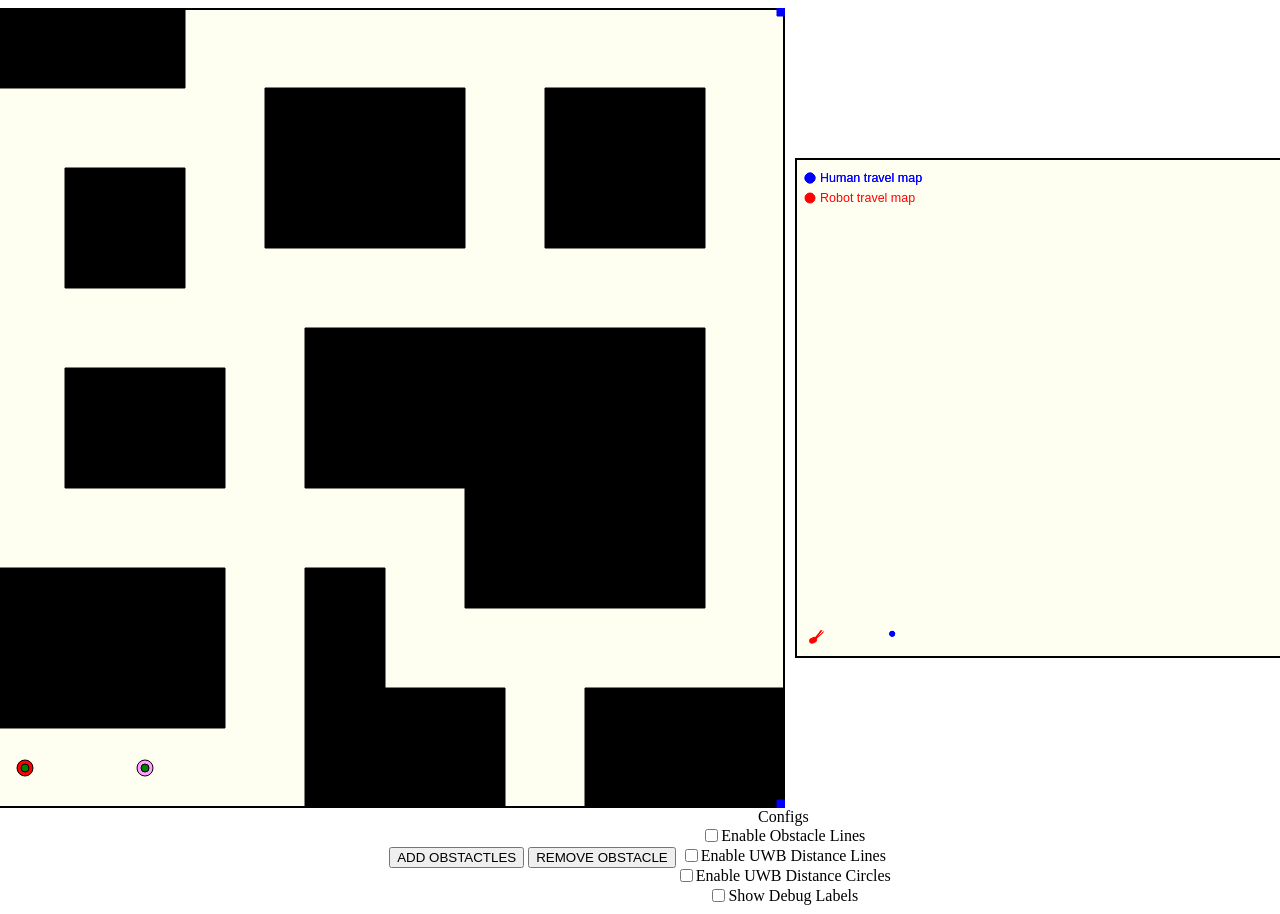
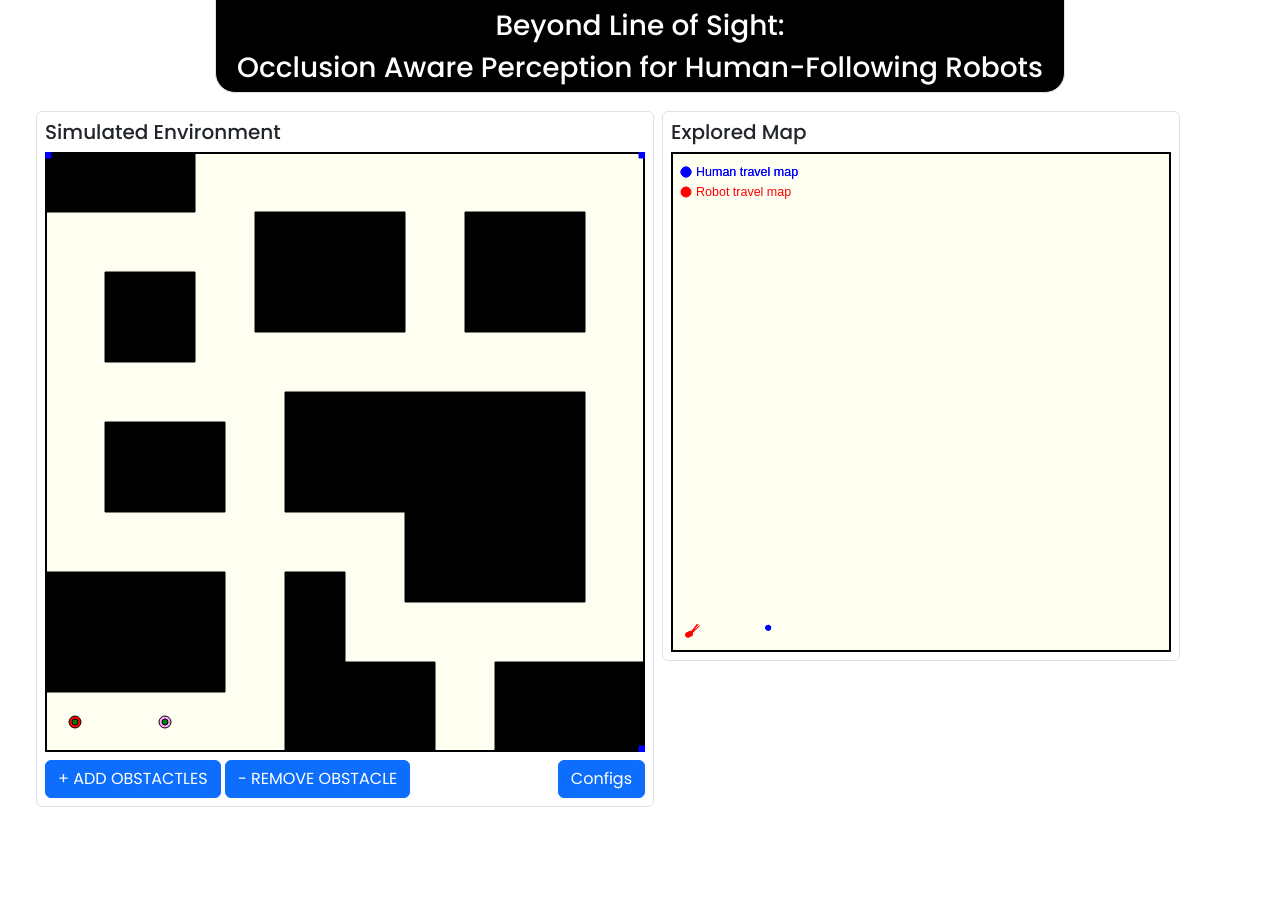
Before and after one commit to shakthisachintha/Beyond-The-Line-Of-Sight, a website built with webpack: page index.html in a window 1280 px wide. After the commit the page ends 807 px from the top, so only its background shows below. Built offline with nearby package versions, Linux system fonts and the light colour scheme.

Commit message:
some modifications

```diff
--- a/index.html
+++ b/index.html
@@ -4,53 +4,113 @@
 <head>
     <meta charset="UTF-8">
     <meta name="viewport" content="width=device-width, initial-scale=1.0">
-    <title>My TypeScript Web Page</title>
+    <title>Beyond The Line of Sight</title>
     <base href="/">
+    <link href="https://cdn.jsdelivr.net/npm/bootstrap@5.3.3/dist/css/bootstrap.min.css" rel="stylesheet"
+        integrity="sha384-QWTKZyjpPEjISv5WaRU9OFeRpok6YctnYmDr5pNlyT2bRjXh0JMhjY6hW+ALEwIH" crossorigin="anonymous">
+    <link rel="preconnect" href="https://fonts.googleapis.com">
+    <link rel="preconnect" href="https://fonts.gstatic.com" crossorigin>
+    <link
+        href="https://fonts.googleapis.com/css2?family=Poppins:ital,wght@0,100;0,200;0,300;0,400;0,500;0,600;0,700;0,800;0,900;1,100;1,200;1,300;1,400;1,500;1,600;1,700;1,800;1,900&display=swap"
+        rel="stylesheet">
 </head>
 
 <body>
     <div class="main-container">
-        <div class="row">
-            <div id="container"></div>
-            <div>
-                <div class="row">
-                    <div id="map-container" class="map-container"></div>
+        <div class="container-fluid">
+            <div class="row justify-content-center">
+                <div class="d-flex flex-column notch-border text-center">
+                    <h3>Beyond Line of Sight: </h3>
+                    <h3>Occlusion Aware Perception for Human-Following Robots</h3>
+                </div>
+            </div>
+
+            <div class="d-flex flex-row mt-2 ps-4 pe-4">
+                <div class="d-flex flex-column border rounded p-2">
+                    <div>
+                        <h5>Simulated Environment</h5>
+                    </div>
+
+                    <div class="d-flex flex-column">
+                        <div id="simulation-container"></div>
+
+                        <div class="d-flex flex-row mt-2 justify-content-between">
+                            <div>
+                                <button class="btn btn-primary" id="addObs"> + ADD OBSTACTLES</button>
+                                <button class="btn btn-primary" id="removeObs"> - REMOVE OBSTACLE</button>
+                            </div>
+                            <div>
+                                <button type="button" class="btn btn-primary" data-bs-toggle="modal"
+                                    data-bs-target="#configModal">
+                                    Configs
+                                </button>
+                            </div>
+                        </div>
+                    </div>
+                </div>
+
+
+
+                <div class="ms-2 d-flex h-100 flex-column border rounded p-2">
+                    <div>
+                        <h5>Explored Map</h5>
+                    </div>
+                    <div class="row">
+                        <div class="col">
+                            <div id="map-container"></div>
+                        </div>
+                    </div>
                 </div>
             </div>
         </div>
 
-        <div class="row">
-            <div>
-                <button id="addObs">ADD OBSTACTLES</button>
-                <button id="removeObs">REMOVE OBSTACLE</button>
-            </div>
+        <!-- Modal -->
+        <div class="modal fade" id="configModal" tabindex="-1" aria-labelledby="configModalLabel" aria-hidden="true">
+            <div class="modal-dialog modal-dialog-centered">
+                <div class="modal-content">
+                    <div class="modal-header">
+                        <h1 class="modal-title fs-5" id="configModalLabel">Simulator Configs</h1>
+                        <button type="button" class="btn-close" data-bs-dismiss="modal" aria-label="Close"></button>
+                    </div>
+                    <div class="modal-body">
+                        <div class="config-item">
+                            <div>Enable Obstacle Lines</div>
+                            <div class="form-check form-switch">
+                                <input class="form-check-input" type="checkbox" role="switch" id="enableObstacleLines">
+                            </div>
+                        </div>
 
-            <div class="configs-container">
-                <div class="title">Configs</div>
-                <div class="body">
-                    <div class="config-item">
-                        <div><input type="checkbox" id="enableObstacleLines"></div>
-                        <div>Enable Obstacle Lines</div>
+                        <div class="config-item">
+                            <div>Enable UWB Distance Lines</div>
+                            <div class="form-check form-switch">
+                                <input class="form-check-input" type="checkbox" role="switch" id="showUwbDistanceLines">
+                            </div>
+                        </div>
+
+                        <div class="config-item">
+                            <div>Enable UWB Distance Circles</div>
+                            <div class="form-check form-switch">
+                                <input class="form-check-input" type="checkbox" role="switch"
+                                    id="showUwbDistanceCircles">
+                            </div>
+                        </div>
+
+                        <div class="config-item">
+                            <div>Show Debug Labels</div>
+                            <div class="form-check form-switch">
+                                <input class="form-check-input" type="checkbox" role="switch" id="showDebugLabels">
+                            </div>
+                        </div>
                     </div>
-
-                    <div class="config-item">
-                        <div><input type="checkbox" id="showUwbDistanceLines"></div>
-                        <div>Enable UWB Distance Lines</div>
-                    </div>
-
-                    <div class="config-item">
-                        <div><input type="checkbox" id="showUwbDistanceCircles"></div>
-                        <div>Enable UWB Distance Circles</div>
-                    </div>
-
-                    <div class="config-item">
-                        <div><input type="checkbox" id="showDebugLabels"></div>
-                        <div>Show Debug Labels</div>
+                    <div class="modal-footer">
+                        <button type="button" class="btn btn-secondary" data-bs-dismiss="modal">Close</button>
                     </div>
                 </div>
             </div>
         </div>
-    </div>
 </body>
+<script src="https://cdn.jsdelivr.net/npm/bootstrap@5.3.3/dist/js/bootstrap.bundle.min.js"
+    integrity="sha384-YvpcrYf0tY3lHB60NNkmXc5s9fDVZLESaAA55NDzOxhy9GkcIdslK1eN7N6jIeHz"
+    crossorigin="anonymous"></script>
 
 </html>
--- a/main.css
+++ b/main.css
@@ -1,37 +1,34 @@
-.main-container {
-    .row {
-        display: flex;
-        flex-direction: row;
-        justify-content: center;
-        align-items: center;
+body {
+    width: 100%;
+    height: 100%;
+    font-family: 'Poppins', sans-serif;
+    overflow: hidden;
 }
 
-    .map-container{
-        display: flex;
-        flex-direction: column;
-        justify-content: center;
-        align-items: center;
-        margin-left: 10px;
-        .map {
+.seperator-line {
     width: 100%;
-            height: 100%;
+    height: 1px;
+    margin-top: 5px;
+    margin-bottom: 10px;
+    background-color: #e0e0e0;
 }
-    }
-    .configs-container {
-        display: flex;
-        flex-direction: column;
-        justify-content: center;
-        align-items: center;
 
-        .body {
-
+.main-container {
     .config-item {
         display: flex;
         flex-direction: row;
-                justify-content: center;
-                align-items: center;
+        justify-content: space-between;
     }
 }
 
+.notch-border{
+    color: white;
+    width: 850px;
+    margin-top: -2px;
+    margin-bottom: 10px;
+    padding-top: 10px;
+    border: 1px solid #e0e0e0;
+    border-bottom-left-radius: 20px;
+    border-bottom-right-radius: 20px;
+    background-color: rgb(0, 0, 0);
 }
-}
--- a/src/Environment/Obstacle.ts
+++ b/src/Environment/Obstacle.ts
@@ -1,6 +1,12 @@
+import { Position } from "../types";
 import { BaseObject } from "./BaseObject";
 
 export class Obstacle extends BaseObject {
+
+    drawLegend(position: Position): void {
+        this.canvas?.drawRectangle(`${this.id}-legend`, position.x, position.y, 10, 10, "white", "white", this.strokeWidth);
+        this.canvas?.drawText(`${this.id}-legend`, position.x + 10, position.y + 5, "Obstacle", "white", 1);
+    }
 
     public width: number;
     public height: number;
--- a/src/Graphics/Graphics.ts
+++ b/src/Graphics/Graphics.ts
@@ -255,5 +255,5 @@ class GraphicsAdapter implements Canvas {
     }
 }
 
-export const CanvasImpl: Canvas = new GraphicsAdapter("container");
+export const CanvasImpl: Canvas = new GraphicsAdapter("simulation-container");
 export const MapCanvasImpl: Canvas = new GraphicsAdapter("map-container");
--- a/src/Human/Human.ts
+++ b/src/Human/Human.ts
@@ -1,7 +1,13 @@
 import { Environment } from "../Environment/Environment";
 import { MovableObject } from "../Environment/MovableObject";
+import { Position } from "../types";
 
 export class Human extends MovableObject {
+
+    drawLegend(position: Position): void {
+        this.canvas?.drawCircle(`${this.id}-legend`, position.x, position.y, this.radius, this.fillColor, this.stroke, 1);
+        this.canvas?.drawText(`${this.id}-legend`, position.x + 10, position.y + 5, "Human Subject", "white", 1);
+    }
 
 
     draw(): void {
--- a/src/UWB/Anchor.ts
+++ b/src/UWB/Anchor.ts
@@ -15,6 +15,12 @@ export class UwbAnchor extends BaseObject {
         this.name = name;
     }
 
+    drawLegend(position: Position): void {
+        this.canvas?.drawRectangle(`${this.id}-legend`, position.x, position.y, 10, 10, this.color, this.color, 1);
+        this.canvas?.drawText(`${this.id}-legend`, position.x + 10, position.y + 5, "UWB Anchor", "black", 1);
+    }
+
+
     getName(): string {
         return this.name;
     }
--- a/src/UWB/Tag.ts
+++ b/src/UWB/Tag.ts
@@ -1,6 +1,6 @@
 import { globalConfigsProvider } from "../configs";
 import { BaseObject } from "../Environment/BaseObject";
-import { DrawingColor, TagBearing } from "../types";
+import { DrawingColor, Position, TagBearing } from "../types";
 import { UwbAnchor } from "./Anchor";
 
 export class UwbTag extends BaseObject {
@@ -12,6 +12,12 @@ export class UwbTag extends BaseObject {
         super(x, y);
         this.id = `uwb-tag-${Math.random().toString(36).substring(2, 9)}`;
     }
+
+    drawLegend(position: Position): void {
+        this.canvas?.drawCircle(`${this.id}-legend`, position.x, position.y, 5, this.fillColor, this.stroke, 1);
+        this.canvas?.drawText(`${this.id}-legend`, position.x + 10, position.y + 5, "UWB Tag", "black", 1);
+    }
+
 
     attachAnchor(anchor: UwbAnchor): void {
         this.linkedAnchor.push(anchor);
@@ -36,9 +42,7 @@ export class UwbTag extends BaseObject {
         this.y = y;
         this.canvas?.moveObejct(this.id, { x, y });
 
-        if (globalConfigsProvider.getConfig("showUwbDistanceCircles") || globalConfigsProvider.getConfig("showUwbDistanceLines")) {
-            this.clearDistanceLines();
-        }
+        this.clearDebugDrawings();
 
         if (globalConfigsProvider.getConfig("showUwbDistanceLines")) {
             this.drawDistanceLines();
@@ -64,7 +68,7 @@ export class UwbTag extends BaseObject {
         });
     }
 
-    clearDistanceLines(): void {
+    clearDebugDrawings(): void {
         this.linkedAnchor.forEach(anchor => {
             this.canvas?.removeObject(`${this.id}-${anchor.getID()}`);
         });
--- a/src/index.ts
+++ b/src/index.ts
@@ -13,7 +13,7 @@ import '../main.css'
 // create a randpom environment with obstacles
 // the paths should have a width of 20
 const configs = {
-    scale: 8,
+    scale: 6,
     env: {
         width: 100,
         height: 100
@@ -45,12 +45,10 @@ function createEnvironment(configs: any) {
         const obstacle = new Obstacle(config.dims[0], config.dims[1], config.cords[0], config.cords[1]);
         env.addObject(obstacle);
     });
-
     return env;
 }
 
 const env = createEnvironment(configs);
-
 
 const robot = new Robot(5, 95, env);
 env.addObject(robot);
@@ -141,7 +139,6 @@ setInterval(() => {
     robotTravelMap.addPosition(position);
 }, 100)
 
-let lastMovedPositionIndex = 0;
 
 function followHuman(humanMap: Position[], robot: Robot) {
     // calcuate a moving average of the last 5 positions
@@ -200,6 +197,8 @@ document.addEventListener('keydown', (event) => {
     }
 });
 
+// env.drawLegend();
+
 const tempObsId = "temp-obstacle-1"
 document.getElementById("addObs")?.addEventListener('click', () => {
     const x = 32;
```
Also changed, not shown: src/Environment/BaseObject.ts (+7 -0 lines), src/Environment/Environment.ts (+14 -1 lines), src/Robot/Robot.ts (+7 -0 lines). Lines whose indentation alone changed are shown as unchanged.
